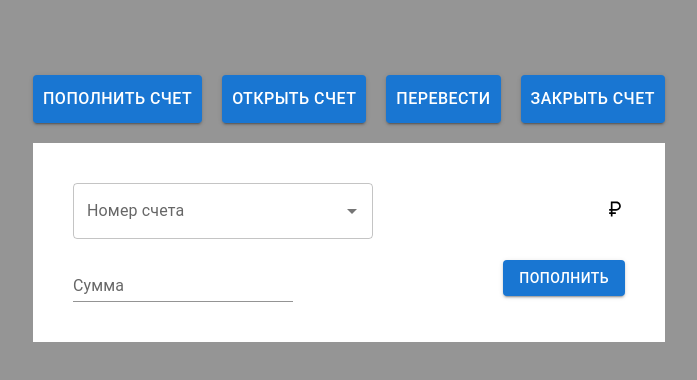
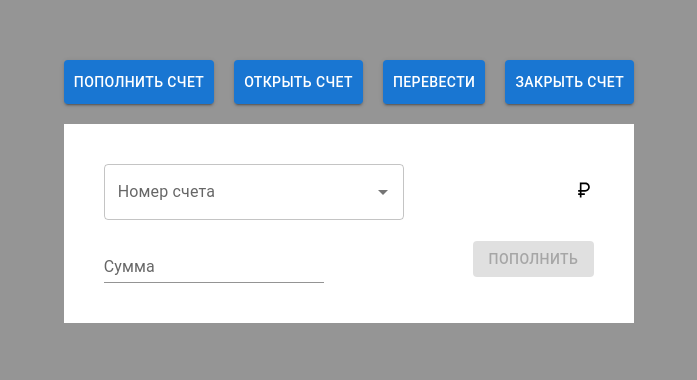
Before and after one commit to Dismori/mini-bank-front, a React (Create React App) app: page /update in a window 1280 px wide. Shown: the part 106-486 px from the top of the page, without its empty margins (299-996 px from the left). Built offline with nearby package versions, Linux system fonts and the light colour scheme; no server answers.

Commit message:
validation

```diff
--- a/src/components/NavBar.jsx
+++ b/src/components/NavBar.jsx
@@ -13,7 +13,7 @@ function NavBar(props) {
                     root: {
                         margin: "10px",
                         padding: "10px",
-                        fontSize: '1rem'
+                        // fontSize: '1rem'
                     }
                 }
             }
--- a/src/pages/UpdateAccount.jsx
+++ b/src/pages/UpdateAccount.jsx
@@ -15,7 +15,7 @@ export default function UpdateAccount() {
     const [sum, setSum] = useState(0);
     const navigate = useNavigate();
     const [error, setError] = useState("");
-    const [statusButton, setStatusButton] = useState(false);
+    const [statusButton, setStatusButton] = useState(true);
 
     //загрузка счетов при загрузке страницы
     useEffect(() => {
@@ -38,7 +38,11 @@ export default function UpdateAccount() {
     //валидация поля ввода суммы
     const handleChange = (e) => {
         const regex = /^[0-9]*[.,]?[0-9]{0,2}$/;
-        if (regex.test(e.target.value)) {
+
+        if (e.target.value == "") {
+            setStatusButton(true)
+        }
+        else if (regex.test(e.target.value)) {
             setSum(e.target.value)
             setError("")
             setStatusButton(false)
```
